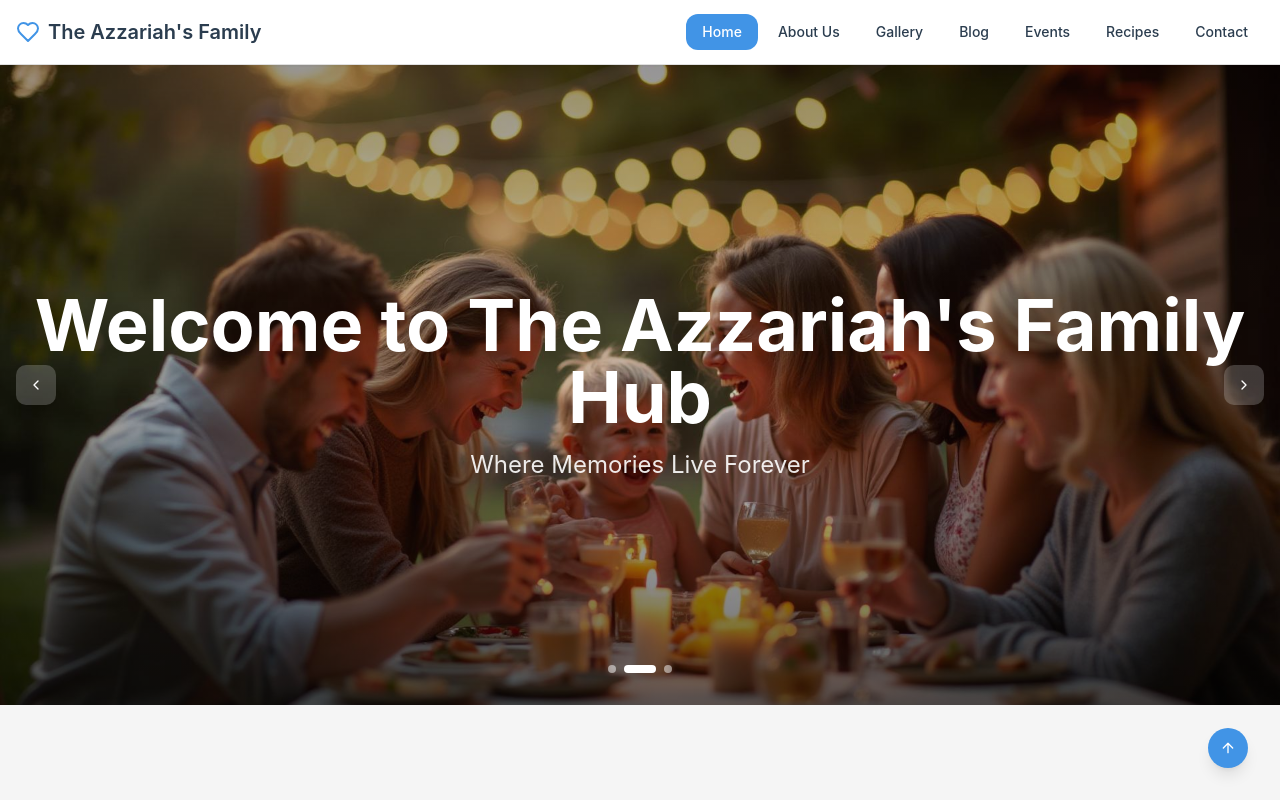
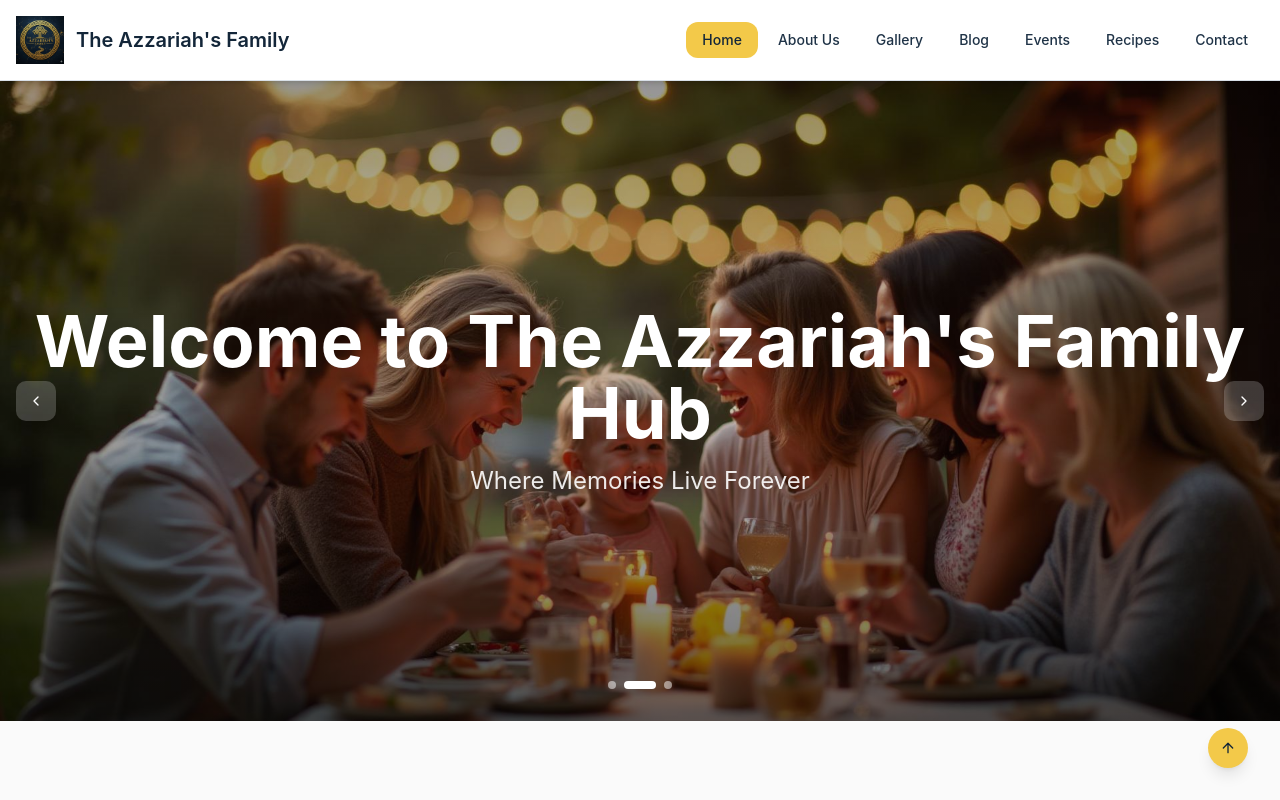
Before and after one commit to JustiNoel/Family-Website, a React (Vite) app: page / in a window 1280 px wide. Shown: the top 800 px of the page. Built offline with nearby package versions, Linux system fonts and the light colour scheme; the HTML template or start-up script is replaced by a standard one.

Commit message:
Update site theme with family logo and colors
Use the uploaded family logo as the site's logo and update the theme to incorporate its primary colors (navy blue and gold) for a more lively and friendly user interface.

```diff
--- a/src/components/Navigation.tsx
+++ b/src/components/Navigation.tsx
@@ -1,8 +1,9 @@
 import { useState } from "react";
 import { Link, useLocation } from "react-router-dom";
-import { Menu, X, Heart } from "lucide-react";
+import { Menu, X } from "lucide-react";
 import { Button } from "@/components/ui/button";
 import { cn } from "@/lib/utils";
+import familyLogo from "@/assets/family-logo.png";
 
 const navItems = [
   { name: "Home", path: "/" },
@@ -19,13 +20,17 @@ export const Navigation = () => {
   const location = useLocation();
 
   return (
-    <nav className="sticky top-0 z-50 bg-card/95 backdrop-blur-sm border-b border-border shadow-sm">
+    <nav className="sticky top-0 z-50 bg-card/95 backdrop-blur-sm border-b border-border shadow-md">
       <div className="container mx-auto px-4">
-        <div className="flex items-center justify-between h-16">
+        <div className="flex items-center justify-between h-20">
           {/* Logo */}
-          <Link to="/" className="flex items-center gap-2 group">
-            <Heart className="w-6 h-6 text-primary transition-transform group-hover:scale-110" />
-            <span className="text-xl font-semibold text-heading">The Azzariah's Family</span>
+          <Link to="/" className="flex items-center gap-3 group">
+            <img
+              src={familyLogo}
+              alt="The Azzariah's Family Logo"
+              className="w-12 h-12 transition-transform group-hover:scale-110 group-hover:rotate-3"
+            />
+            <span className="text-xl font-semibold text-heading hidden sm:inline">The Azzariah's Family</span>
           </Link>
 
           {/* Desktop Navigation */}
--- a/src/index.css
+++ b/src/index.css
@@ -8,71 +8,79 @@ All colors MUST be HSL.
 
 @layer base {
   :root {
-    --background: 0 0% 96%;
-    --foreground: 210 29% 24%;
+    --background: 0 0% 98%;
+    --foreground: 210 40% 20%;
 
     --card: 0 0% 100%;
-    --card-foreground: 210 29% 24%;
+    --card-foreground: 210 40% 20%;
 
     --popover: 0 0% 100%;
-    --popover-foreground: 210 29% 24%;
+    --popover-foreground: 210 40% 20%;
 
-    --primary: 210 77% 58%;
-    --primary-foreground: 0 0% 100%;
+    --primary: 45 88% 62%;
+    --primary-foreground: 210 50% 15%;
 
-    --secondary: 0 0% 92%;
-    --secondary-foreground: 210 29% 24%;
+    --secondary: 210 45% 94%;
+    --secondary-foreground: 210 40% 20%;
 
-    --muted: 0 0% 92%;
-    --muted-foreground: 210 10% 45%;
+    --muted: 210 30% 92%;
+    --muted-foreground: 210 15% 50%;
 
-    --accent: 210 77% 58%;
-    --accent-foreground: 0 0% 100%;
+    --accent: 45 88% 62%;
+    --accent-foreground: 210 50% 15%;
 
     --destructive: 0 72% 51%;
     --destructive-foreground: 0 0% 100%;
 
-    --border: 0 0% 88%;
-    --input: 0 0% 88%;
-    --ring: 210 77% 58%;
+    --border: 210 25% 88%;
+    --input: 210 25% 88%;
+    --ring: 45 88% 62%;
 
     --radius: 0.75rem;
 
-    --heading: 210 29% 24%;
-    --heading-secondary: 210 20% 35%;
+    --heading: 210 50% 15%;
+    --heading-secondary: 210 40% 30%;
+
+    --navy: 210 50% 15%;
+    --gold: 45 88% 62%;
+    --gold-light: 45 85% 75%;
   }
 
   .dark {
-    --background: 210 29% 12%;
-    --foreground: 0 0% 95%;
+    --background: 210 45% 8%;
+    --foreground: 45 85% 92%;
 
-    --card: 210 25% 16%;
-    --card-foreground: 0 0% 95%;
+    --card: 210 50% 12%;
+    --card-foreground: 45 85% 92%;
 
-    --popover: 210 25% 16%;
-    --popover-foreground: 0 0% 95%;
+    --popover: 210 50% 12%;
+    --popover-foreground: 45 85% 92%;
 
-    --primary: 210 77% 58%;
-    --primary-foreground: 0 0% 100%;
+    --primary: 45 88% 62%;
+    --primary-foreground: 210 50% 15%;
 
-    --secondary: 210 20% 20%;
-    --secondary-foreground: 0 0% 95%;
+    --secondary: 210 45% 18%;
+    --secondary-foreground: 45 85% 92%;
 
-    --muted: 210 20% 20%;
-    --muted-foreground: 210 10% 65%;
+    --muted: 210 40% 20%;
+    --muted-foreground: 210 20% 70%;
 
-    --accent: 210 77% 58%;
-    --accent-foreground: 0 0% 100%;
+    --accent: 45 88% 62%;
+    --accent-foreground: 210 50% 15%;
 
     --destructive: 0 62% 45%;
     --destructive-foreground: 0 0% 100%;
 
-    --border: 210 20% 25%;
-    --input: 210 20% 25%;
-    --ring: 210 77% 58%;
+    --border: 210 35% 25%;
+    --input: 210 35% 25%;
+    --ring: 45 88% 62%;
 
-    --heading: 0 0% 95%;
-    --heading-secondary: 0 0% 80%;
+    --heading: 45 85% 92%;
+    --heading-secondary: 45 70% 80%;
+
+    --navy: 210 50% 15%;
+    --gold: 45 88% 62%;
+    --gold-light: 45 85% 75%;
   }
 }
 
--- a/tailwind.config.ts
+++ b/tailwind.config.ts
@@ -51,6 +51,9 @@ export default {
           DEFAULT: "hsl(var(--heading))",
           secondary: "hsl(var(--heading-secondary))",
         },
+        navy: "hsl(var(--navy))",
+        gold: "hsl(var(--gold))",
+        "gold-light": "hsl(var(--gold-light))",
       },
       borderRadius: {
         lg: "var(--radius)",
```
Also changed, not shown: src/assets/family-logo.png (added).
